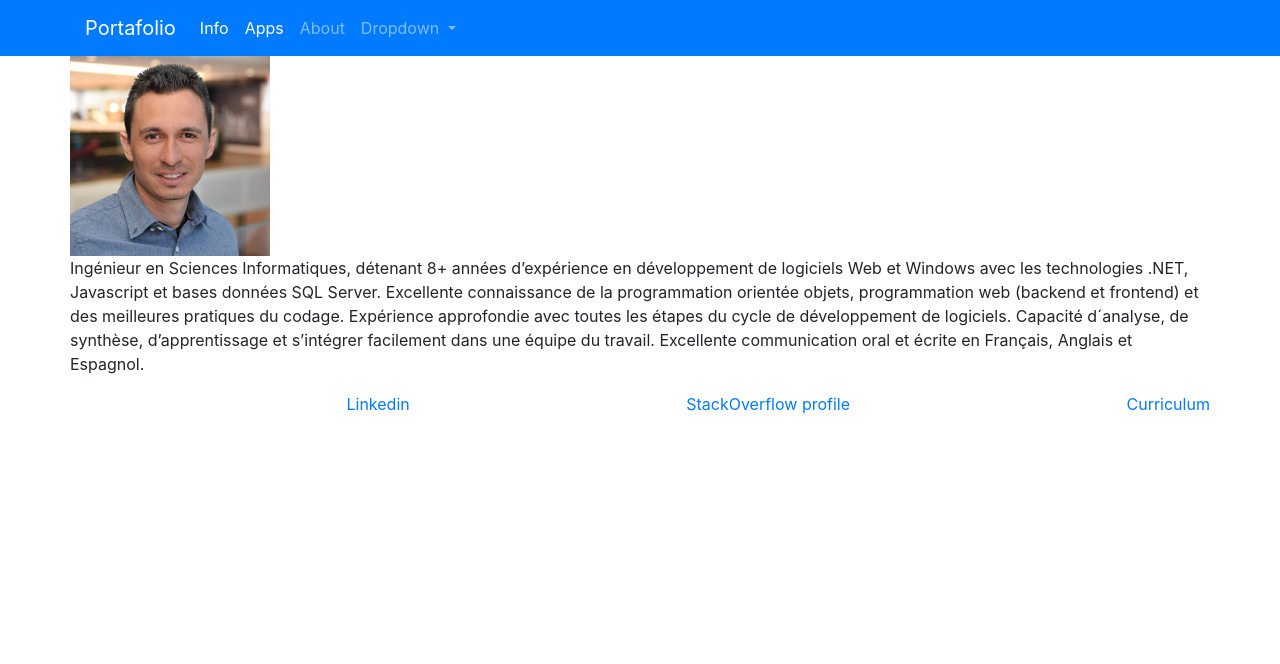
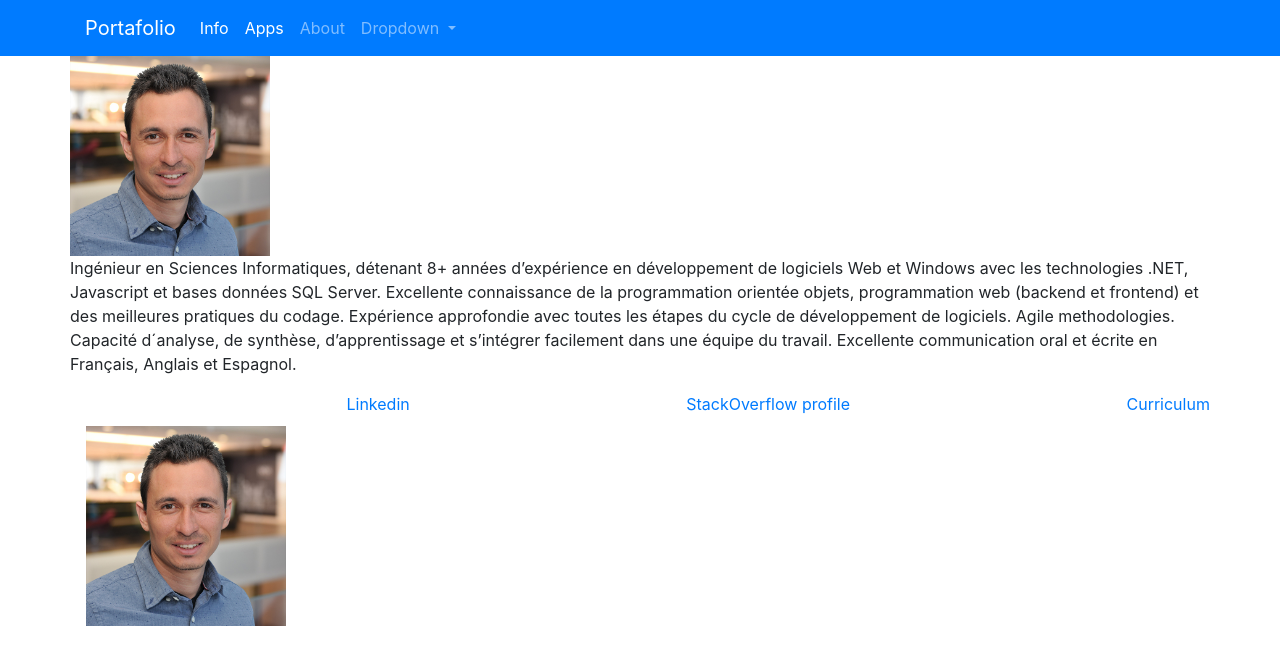
Before and after one commit to cestradamiranda/portafolio, an Angular app: page /info in a window 1280 px wide. Shown: the top 664 px of the page. Built offline with nearby package versions, Linux system fonts and the light colour scheme.

Commit message:
photo click

```diff
--- a/src/app/info/info.component.html
+++ b/src/app/info/info.component.html
@@ -1,10 +1,10 @@
 <div class="row">
 <div style="width: 200px; height: 200px;">
-  <img src="../../assets/photo.jpg" alt="Carlos Estrada" style="width:100%">
+  <img src="../../assets/photo.jpg" alt="Carlos Estrada" title="Carlos Estrada" style="width:100%">
 </div>
 <p>Ingénieur en Sciences Informatiques, détenant 8+ années d’expérience en développement de logiciels Web et Windows avec les technologies .NET, Javascript et bases données SQL Server.
   Excellente connaissance de la programmation orientée objets, programmation web (backend et frontend) et des meilleures pratiques du codage.
-  Expérience approfondie avec toutes les étapes du cycle de développement de logiciels.
+  Expérience approfondie avec toutes les étapes du cycle de développement de logiciels. Agile methodologies.
   Capacité d´analyse, de synthèse, d’apprentissage et s’intégrer facilement dans une équipe du travail.
   Excellente communication oral et écrite en Français, Anglais et Espagnol.</p>
 <hr/>
@@ -14,3 +14,12 @@
 <hr/>
 <a href="#">Curriculum</a>
 </div>
+
+<table>
+  <tr>
+    <td style="text-align:center">
+      <img src="../../assets/photo.jpg" onclick="alert('test')" title="Détail du compte" style="width: 200px; height: 200px;">
+    </td>
+  </tr>
+
+</table>
```
